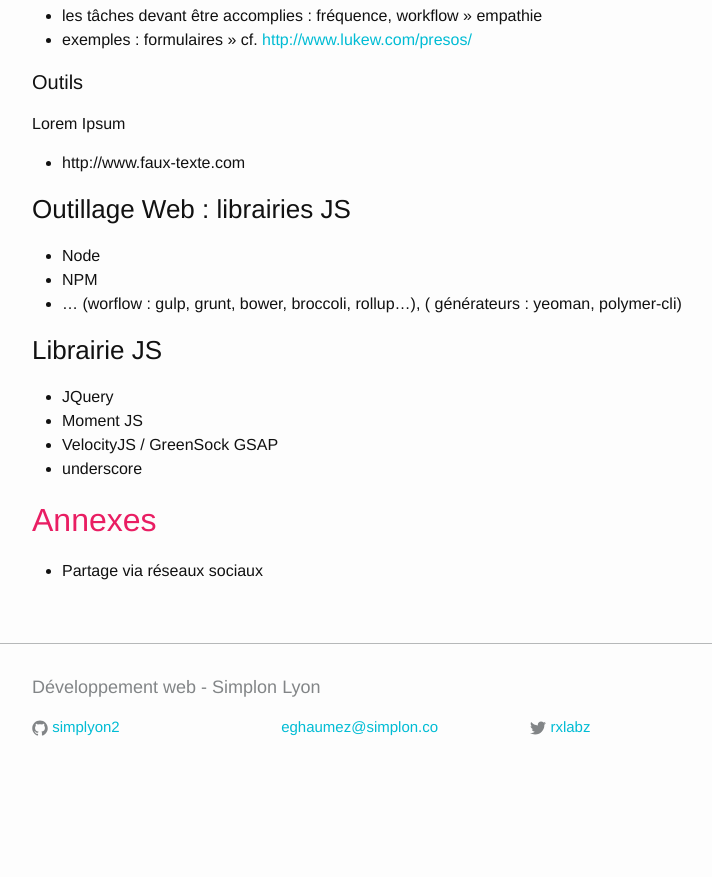
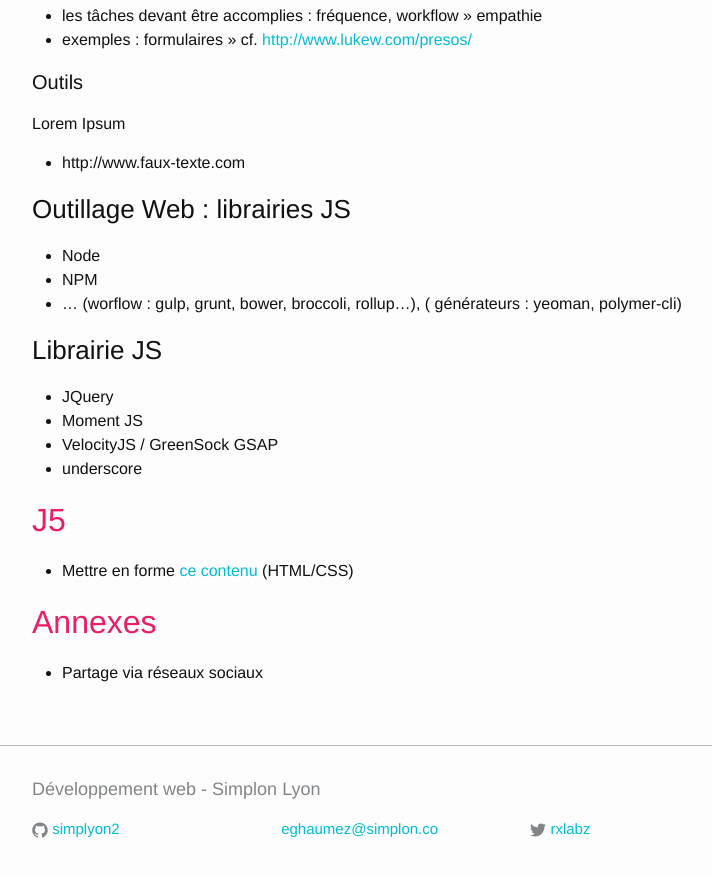
Before and after one commit to cappert/support, a Jekyll site: the page built from _posts/2016-09-05-semaine10.md, in a window 1280 px wide and 900 px high, scrolled down 4309 px. Shown: the top 877 px of the window, without its empty margins (238-950 px from the left). Built offline with Jekyll 4.4.1, drawn with Linux system fonts in a browser that asks for light colours; emoji names are drawn with the system emoji font; before the commit the page ends 5107 px from its top, so only the background shows below that.

Commit message:
S10 J4 ...

```diff
--- a/_posts/2016-09-05-semaine10.md
+++ b/_posts/2016-09-05-semaine10.md
@@ -191,6 +191,7 @@ Pour un site web essayer de comprendre :
 - ( un "objectif quantifiable" )
 
 ou pour une application / back-office /
+
   - les tâches devant être accomplies : fréquence, workflow » empathie
   - exemples : formulaires » cf. [http://www.lukew.com/presos/](http://www.lukew.com/presos/)
 
@@ -212,6 +213,10 @@ Lorem Ipsum
 - VelocityJS / GreenSock GSAP
 - underscore
 
+## J5
+
+- Mettre en forme [ce contenu](https://gist.github.com/rxlabz/995e4843b54933fd203e1b1fdba40b73) (HTML/CSS)
+
 
 ## Annexes
 
```
